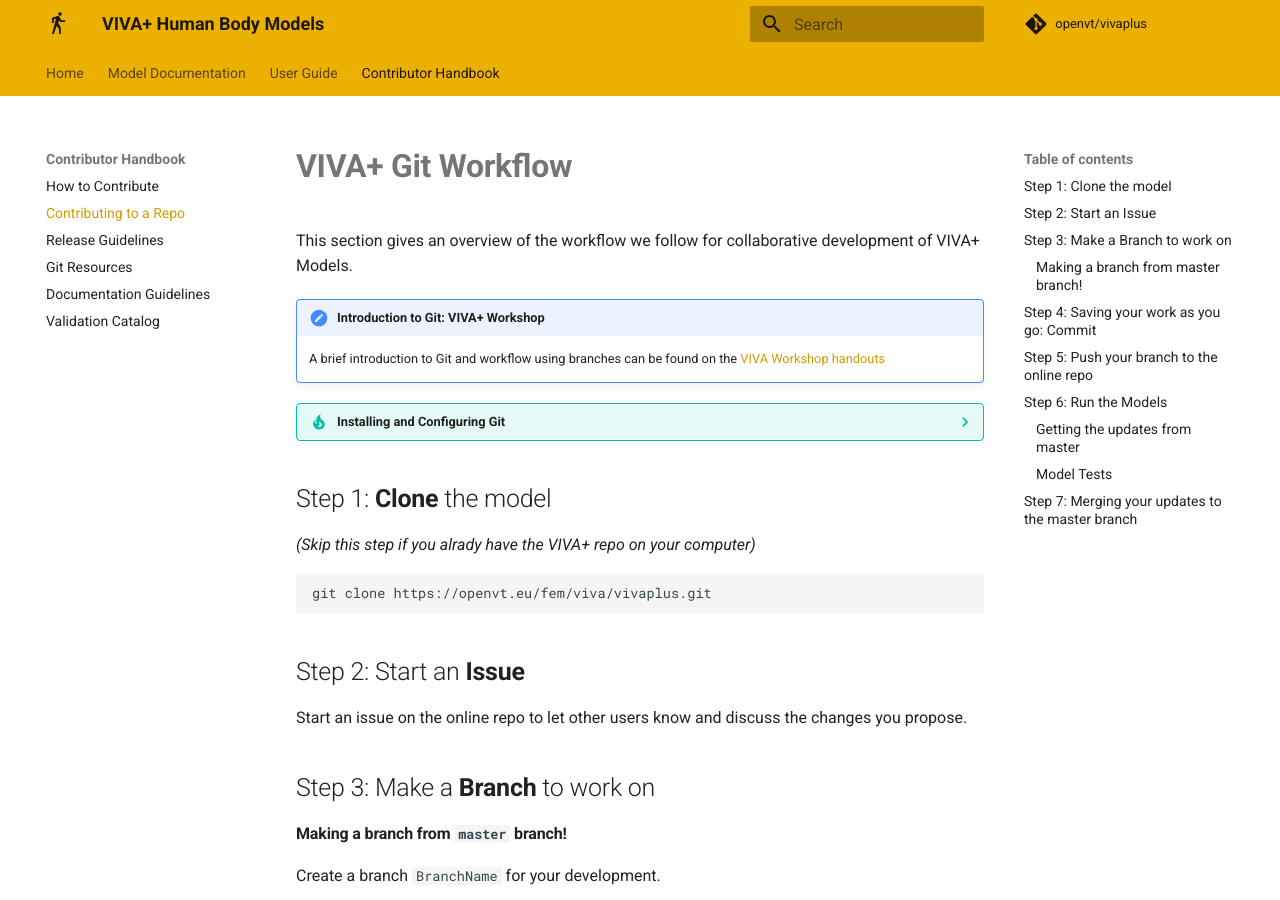
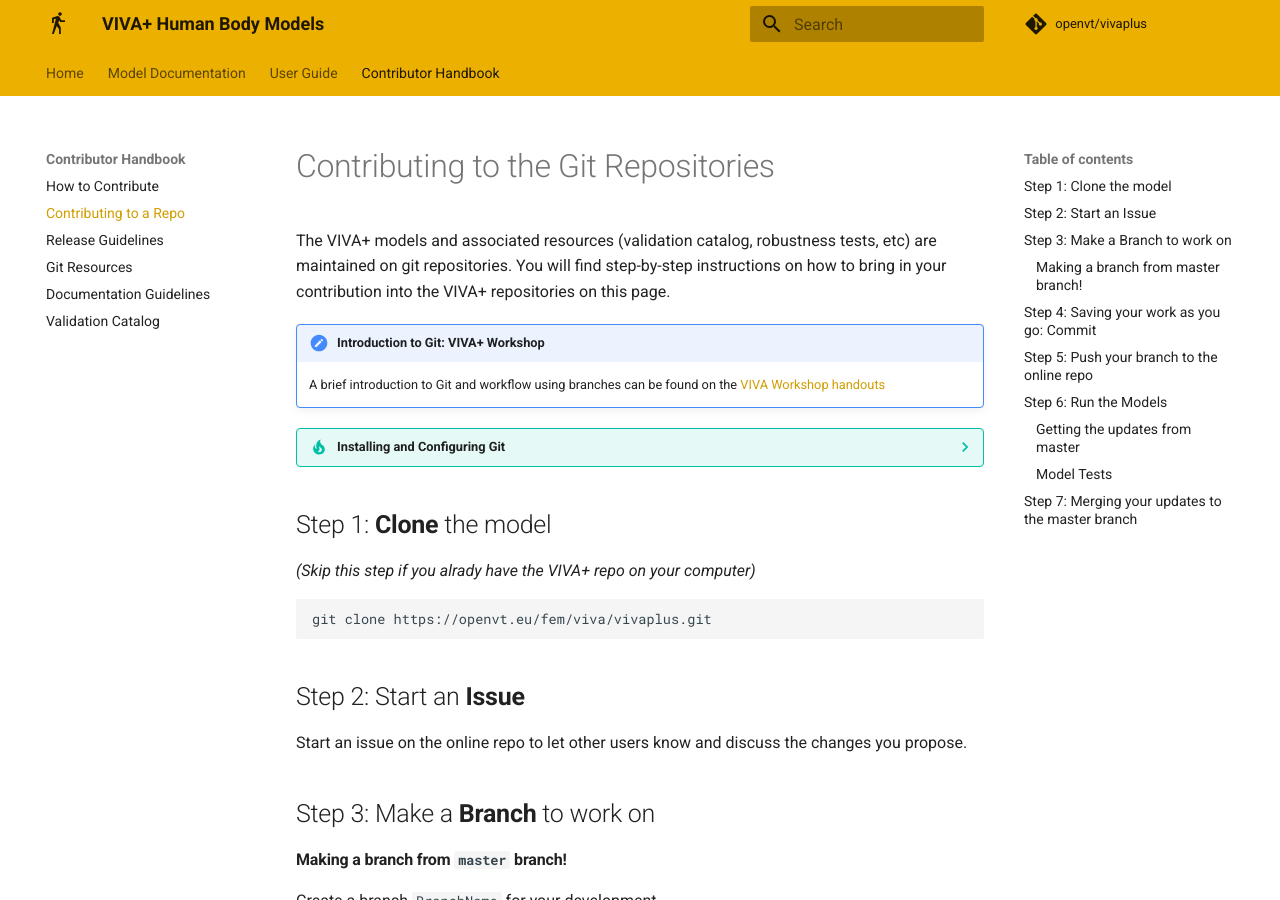
Before and after one commit to jobindjohn/vivaplus_v0.2, an MkDocs documentation site: the page built from docs/contributor-handbook/contributing-to-repo.md, in a window 1280 px wide and 900 px high. Built offline with MkDocs 1.6.1 and Material for MkDocs 9.7.7, drawn with Linux system fonts in a browser that asks for light colours.

Commit message:
Docs: Update gitlab contributing steps

```diff
--- a/docs/contributor-handbook/contributing-to-repo.md
+++ b/docs/contributor-handbook/contributing-to-repo.md
@@ -1,6 +1,6 @@
-# **VIVA+ Git Workflow**
+# Contributing to the Git Repositories
 
-This section gives an overview of the workflow we follow for collaborative development of VIVA+ Models.
+The VIVA+ models and associated resources (validation catalog, robustness tests, etc) are maintained on git repositories. You will find step-by-step instructions on how to bring in your contribution into the VIVA+ repositories on this page.
 
 <!---
 If you are new to git Workflow, you can find a brief introduction in the [Git Basics](../22-git-basics).
```
